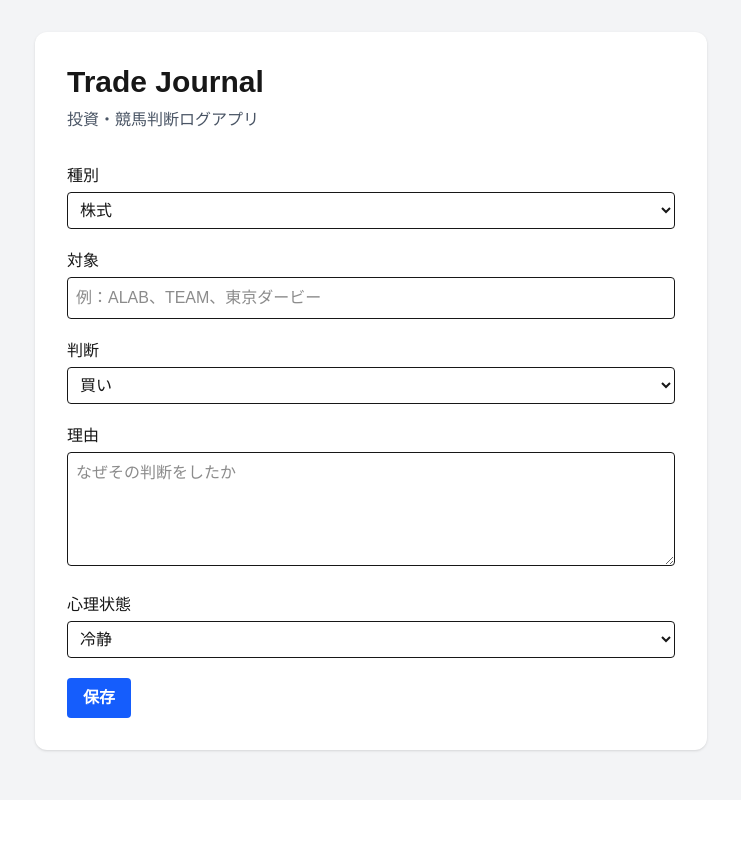
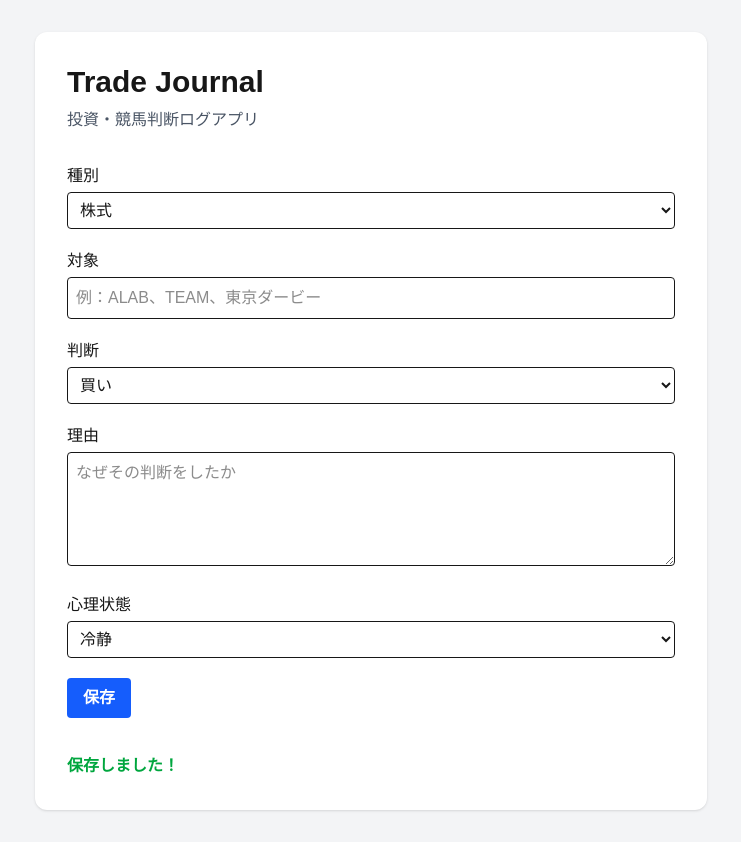
Before and after one commit to fcd0520-netizen/trade-journal, a Next.js app: page / in a window 1280 px wide. Both pictures are taken after a click on the button "保存". Shown: the whole page, without its empty margins (269-1010 px from the left). Before the commit the page ends 800 px from the top, so only its background shows below. Built offline with nearby package versions, Linux system fonts and the light colour scheme.

Commit message:
Add save message feature

```diff
--- a/app/page.tsx
+++ b/app/page.tsx
@@ -1,4 +1,9 @@
+"use client";
+
+import { useState } from "react";
+
 export default function Home() {
+  const [message, setMessage] = useState("");
   return (
     <main className="min-h-screen bg-gray-100 p-8">
       <div className="mx-auto max-w-2xl rounded-xl bg-white p-8 shadow">
@@ -53,13 +58,19 @@ export default function Home() {
               <option>自信あり</option>
             </select>
           </div>
-
 <button
   type="button"
+  onClick={() => setMessage("保存しました！")}
   className="rounded bg-blue-600 px-4 py-2 font-bold text-white"
 >
   保存
 </button>
+
+{message && (
+  <p className="mt-4 text-green-600 font-bold">
+    {message}
+  </p>
+)}
 </form>
 </div>
 </main>
```
Lines whose indentation alone changed are shown as unchanged.
